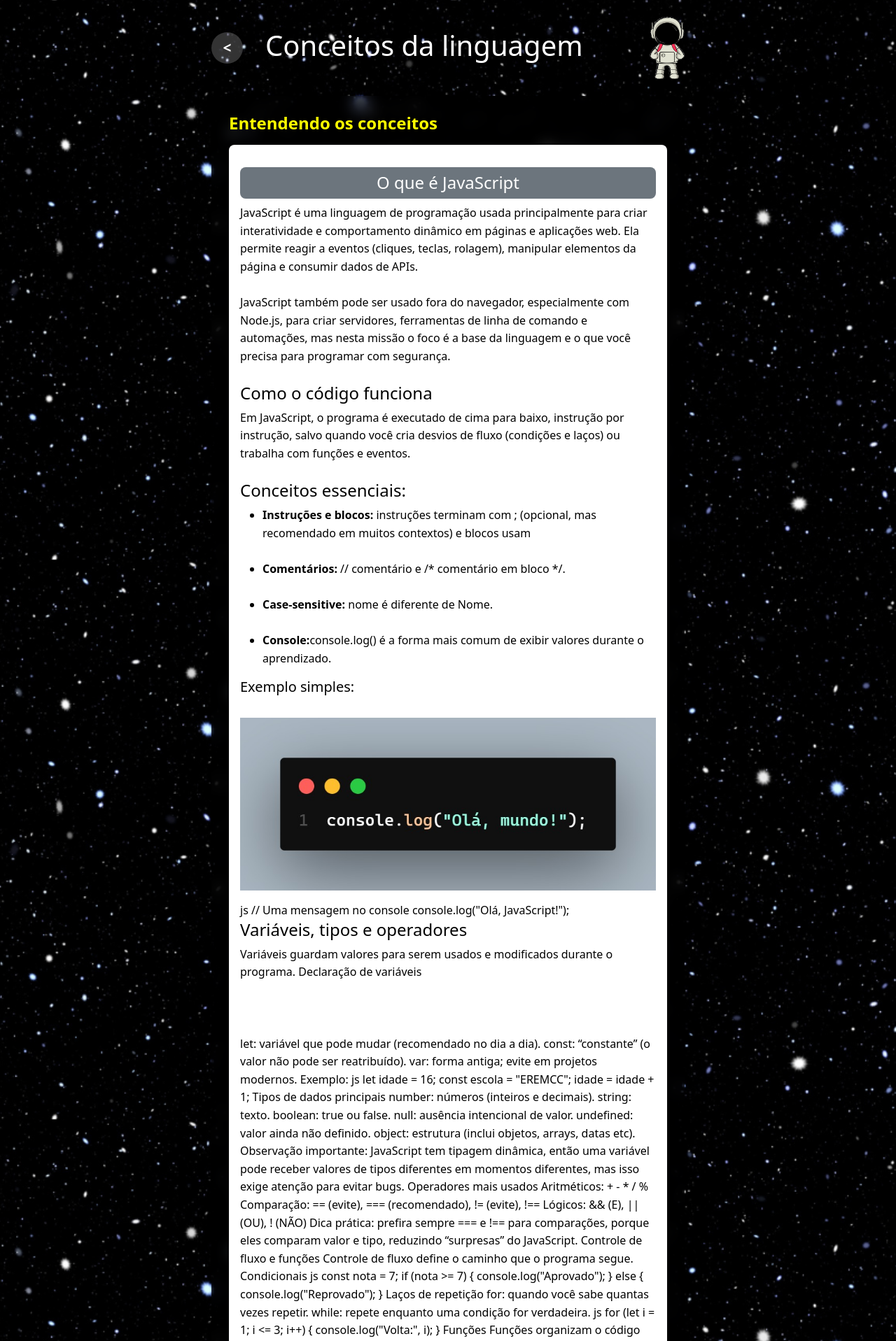
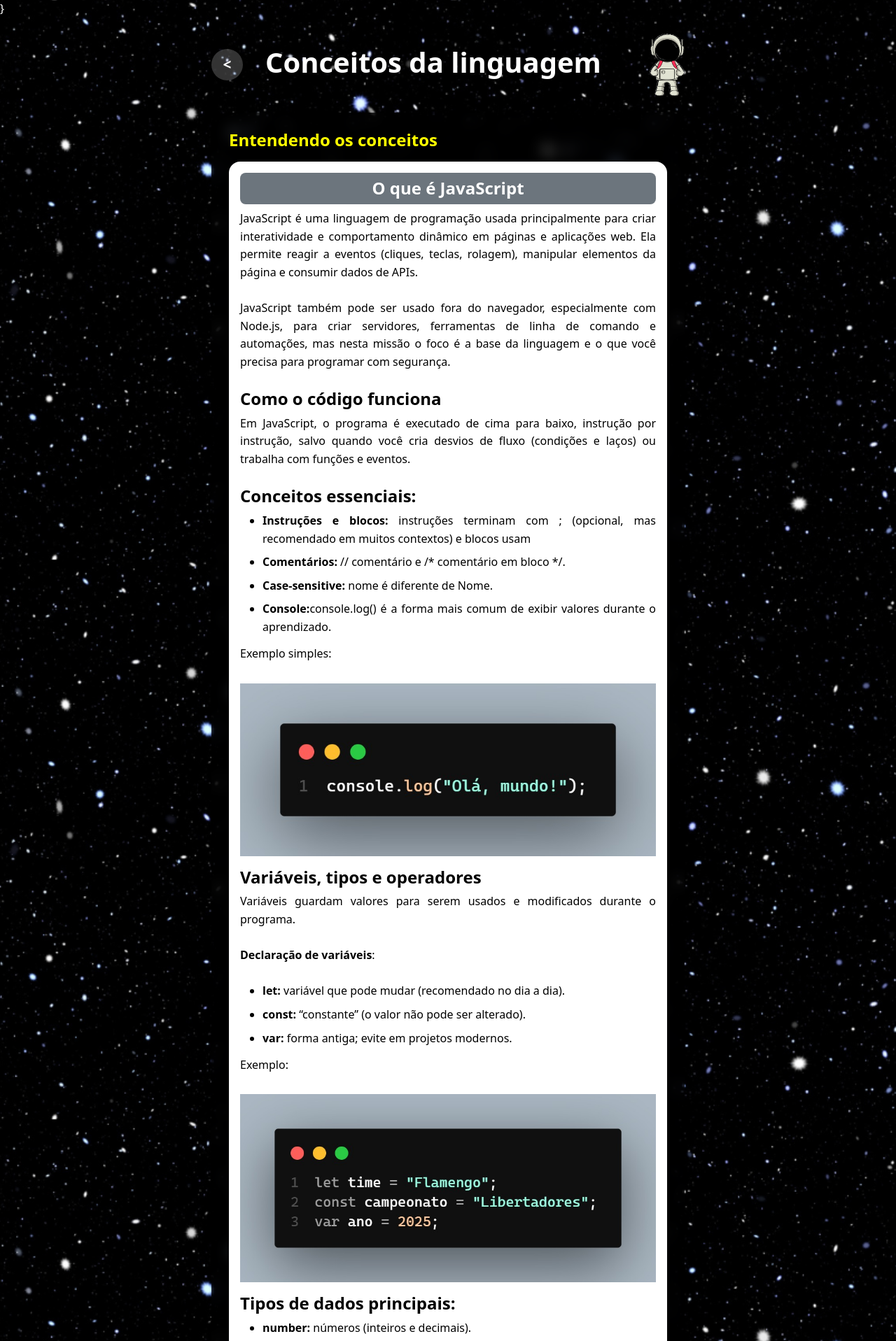
Before and after one commit to FernandoDelmondes47/FutureCoders_Django, a Django app: page /conteudo/ in a window 1280 px wide. Shown: the top 1917 px of the page at 70% size. Run offline with Django 5.2, Linux system fonts and the light colour scheme.

Commit message:
Concluido o conteudo inicial do planeta JS back-end

```diff
--- a/app/templates/base_conteudo.html
+++ b/app/templates/base_conteudo.html
@@ -17,10 +17,6 @@
             background-attachment: fixed;
             min-height: 100vh;
             color: white;
-        }
-
-        p{
-            text-align: justify;
         }
 
         /* Botão Voltar Circular */
@@ -55,6 +51,8 @@
         .text-highlight {
             color: #FFFF00;
             font-weight: 700;
+
+        {% block extra_styles %}{% endblock %}
         }
     </style>
 </head>
@@ -96,9 +94,11 @@
         <!-- Rodapé (Galáxia) -->
         <footer class="text-center mt-5 pb-4">
             {% block footer %}
-            <img src="{% static 'img/galaxia_back.png' %}"
-                 alt="Galáxia"
-                 style="width: 70px; opacity: 0.8;">
+            <a href="{% url 'galaxia_back' %}">
+                <img src="{% static 'img/galaxia_back.png' %}"
+                     alt="Galáxia"
+                     style="width: 70px; opacity: 0.8;">
+            </a>
             {% endblock %}
         </footer>
 
--- a/app/templates/conteudos/javascript_back/conceitos_da_linguagem.html
+++ b/app/templates/conteudos/javascript_back/conceitos_da_linguagem.html
@@ -6,7 +6,7 @@
 
 <!-- Título do Cabeçalho -->
 {% block page_title %}
-    <h1>Conceitos da linguagem</h1>
+    <h1 class="fw-bold">Conceitos da linguagem</h1>
 {% endblock %}
 
 <!-- Estilos Específicos para Código -->
@@ -27,6 +27,7 @@
     .keyword { color: #569cd6; } /* Azul (function, var) */
     .string { color: #ce9178; }  /* Laranja (strings) */
     .comment { color: #6a9955; font-style: italic; } /* Verde (comentários) */
+
 </style>
 {% endblock %}
 
@@ -37,213 +38,97 @@
 <!-- Conteúdo Principal -->
 {% block content %}
 
-    <div class="content-card mb-4">
+    <div class="content-card ">
         <h2 class="h4 fw-bold text-highlight mb-3">Entendendo os conceitos</h2>
-        <div class="text-black fs-6 bg-white rounded-3 p-3" style="line-height: 1.6;">
-            <p style="text-align: right;">
+        <div class="text-black fs-6 bg-white rounded-4 p-3" style="line-height: 1.6;">
+            <article style="text-align: justify;">
 
-            <h4 class="bg-secondary rounded-3 text-center text-white p-2">O que é JavaScript</h4>
+            <h4 class="bg-secondary rounded-3 text-center text-white p-2 fw-bold">O que é JavaScript</h4>
 
             JavaScript é uma linguagem de programação usada principalmente para criar interatividade e comportamento dinâmico em páginas e aplicações web. Ela permite reagir a eventos (cliques, teclas, rolagem), manipular elementos da página e consumir dados de APIs.<br><br>
 
             JavaScript também pode ser usado fora do navegador, especialmente com Node.js, para criar servidores, ferramentas de linha de comando e automações, mas nesta missão o foco é a base da linguagem e o que você precisa para programar com segurança.<br><br>
 
-            <h4>Como o código funciona</h4>
+
+            <h4><strong>Como o código funciona</strong></h4>
+
 
             Em JavaScript, o programa é executado de cima para baixo, instrução por instrução, salvo quando você cria desvios de fluxo (condições e laços) ou trabalha com funções e eventos.<br><br>
 
-            <h4>Conceitos essenciais:</h4>
+
+                <h4><strong>Conceitos essenciais:</strong></h4>
+
 
             <ul>
-                <li>
+                <li class="mb-2">
                     <strong>Instruções e blocos:</strong> instruções terminam com ; (opcional, mas recomendado em muitos contextos) e blocos usam
-                </li><br>
-                <li>
+                </li>
+                <li class="mb-2">
                     <strong>Comentários:</strong> // comentário e /* comentário em bloco */.
-                </li><br>
-                <li>
+                </li>
+                <li class="mb-2">
                     <strong>Case-sensitive:</strong> nome é diferente de Nome.
-                </li><br>
-                <li>
+                </li>
+                <li class="mb-2">
                     <strong>Console:</strong>console.log() é a forma mais comum de exibir valores durante o aprendizado.
                 </li>
             </ul>
-            <h5 class="mt-3 mb-3">Exemplo simples:</h5>
+            <h6 class="mt-3 mb-3">Exemplo simples:</h6>
             <img src="{% static 'img/ola_mundo.jpeg' %}" class="img-fluid mt-3 mb-3" alt="Exemplo de código">
 
-js
-// Uma mensagem no console
-console.log("Olá, JavaScript!");
 
-            <h4>Variáveis, tipos e operadores</h4>
 
-            Variáveis guardam valores para serem usados e modificados durante o programa.
-            Declaração de variáveis<br><br><br><br>
 
-            let: variável que pode mudar (recomendado no dia a dia).
+            <h4><strong>Variáveis, tipos e operadores</strong></h4>
 
-            const: “constante” (o valor não pode ser reatribuído).
+            Variáveis guardam valores para serem usados e modificados durante o programa.<br><br>
 
-            var: forma antiga; evite em projetos modernos.
+            <strong>Declaração de variáveis</strong>:<br><br>
 
-Exemplo:
+            <ul>
+                <li class="mb-2 "><strong>let:</strong> variável que pode mudar (recomendado no dia a dia).</li>
+                <li class="mb-2 "><strong>const:</strong> “constante” (o valor não pode ser alterado).</li>
+                <li class="mb-2 "><strong>var:</strong> forma antiga; evite em projetos modernos.</li>
+            </ul>
 
-js
-let idade = 16;
-const escola = "EREMCC";
-idade = idade + 1;
+            <h6 class="mt-3 mb-3">Exemplo:</h6>
+            <img src="{% static 'img/variaveis.jpeg' %}" alt="Exemplo de código declarando variáveis" class="img-fluid mt-3 mb-3">
 
-Tipos de dados principais
+            <h4><strong>Tipos de dados principais:</strong></h4>
 
-    number: números (inteiros e decimais).
+            <ul>
+                <li class="mb-2"><strong>number:</strong> números (inteiros e decimais).</li>
+                <li class="mb-2"><strong>string:</strong> texto.</li>
+                <li class="mb-2"><strong>boolean:</strong> true ou false.</li>
+                <li class="mb-2"><strong>null:</strong> ausência intencional de valor.</li>
+                <li class="mb-2"><strong>undefined:</strong> valor ainda não definido.</li>
+                <li class="mb-2"><strong>object:</strong> estrutura (inclui objetos, arrays, datas etc).</li>
+            </ul>
 
-    string: texto.
+            <strong>Observação importante:</strong> JavaScript tem tipagem dinâmica, então uma variável pode receber valores de tipos diferentes em momentos diferentes, mas isso exige atenção para evitar bugs.<br><br>
 
-    boolean: true ou false.
+            <h4><strong>Operadores mais usados:</strong></h4>
 
-    null: ausência intencional de valor.
+            <ul>
+                <li class="mb-2"><strong>Aritméticos:</strong> +(soma), - (subtração), * (multiplicação), / (divisão), % (resto da divisão).</li>
+                <li class="mb-2"><strong>Comparação:</strong> == (igual), === (identico em valor e tipo), != (diferente), !== (diferente em valor e tipo).</li>
+                <li class="mb-2"><strong>Lógicos:</strong> && (E), || (OU), ! (NÃO).</li>
+            </ul>
 
-    undefined: valor ainda não definido.
-
-    object: estrutura (inclui objetos, arrays, datas etc).
-
-Observação importante: JavaScript tem tipagem dinâmica, então uma variável pode receber valores de tipos diferentes em momentos diferentes, mas isso exige atenção para evitar bugs.
-Operadores mais usados
-
-    Aritméticos: + - * / %
-
-    Comparação: == (evite), === (recomendado), != (evite), !==
-
-    Lógicos: && (E), || (OU), ! (NÃO)
-
-Dica prática: prefira sempre === e !== para comparações, porque eles comparam valor e tipo, reduzindo “surpresas” do JavaScript.
-Controle de fluxo e funções
-
-Controle de fluxo define o caminho que o programa segue.
-Condicionais
-
-js
-const nota = 7;
-
-if (nota >= 7) {
-  console.log("Aprovado");
-} else {
-  console.log("Reprovado");
-}
-
-Laços de repetição
-
-    for: quando você sabe quantas vezes repetir.
-
-    while: repete enquanto uma condição for verdadeira.
-
-js
-for (let i = 1; i <= 3; i++) {
-  console.log("Volta:", i);
-}
-
-Funções
-
-Funções organizam o código em partes reutilizáveis.
-
-js
-function somar(a, b) {
-  return a + b;
-}
-
-console.log(somar(2, 3));
-
-Também existe a arrow function:
-
-js
-const dobrar = (n) => n * 2;
-console.log(dobrar(5));
-
-Objetos, arrays e o “mundo web”
-Objetos
-
-Objetos agrupam dados e comportamento.
-
-js
-const aluno = {
-  nome: "Ana",
-  turma: "2º Ano",
-  aprovado: true
-};
-
-console.log(aluno.nome);
-
-Arrays
-
-Arrays são listas ordenadas.
-
-js
-const linguagens = ["HTML", "CSS", "JavaScript"];
-linguagens.push("Python");
-console.log(linguagens.length);
-
-DOM (o que liga JS à página)
-
-No navegador, JavaScript conversa com a página via DOM (Document Object Model), que representa os elementos HTML como objetos manipuláveis.
-
-Exemplo (conceitual):
-
-    Selecionar um elemento
-
-    Alterar texto/estilo
-
-    Reagir a um clique
-
-js
-const botao = document.querySelector("#meuBotao");
-botao.addEventListener("click", () => {
-  alert("Você clicou!");
-});
-
-Boas práticas iniciais
-
-    Dê nomes claros para variáveis e funções (calcularMedia, totalCarrinho).
-
-    Evite “mágica”: transforme números e textos importantes em constantes.
-
-    Quebre o problema em funções pequenas.
-
-    Use console.log() para entender valores antes de tentar “adivinhar” o erro.
-        </p>
+            <strong>Dica prática:</strong> prefira sempre === e !== para comparações, porque eles comparam valor e tipo, reduzindo “surpresas” do JavaScript.
+            </article>
         </div>
     </div>
 
-    <!-- Exemplo de Código -->
-    {% if topico.codigo_exemplo %}
-    <h3 class="h5 fw-bold mb-2 ps-2">Exemplo Prático:</h3>
-    <div class="code-block shadow-sm">
-        <pre class="m-0"><code>{{ topico.codigo_exemplo }}</code></pre>
-    </div>
-    {% endif %}
-
     <!-- Botões de Navegação -->
-    <div class="d-flex justify-content-between align-items-center mt-5">
-
-        <!-- Botão Anterior (Se existir) -->
-        {% if topico_anterior %}
-        <a href="{% url 'detalhe_topico' topico_anterior.id %}" class="btn btn-outline-light rounded-pill px-4 fw-bold">
-            &lt; Anterior
+    <div class="d-flex flex-column justify-content-center align-items-center mt-5">
+        <!-- Botão Finalizar Missão -->
+        <a href="{% url 'planeta_javascript_back' %}" class="btn rounded-pill px-4 fw-bold mb-3" style="background-color: #FFFF00;">
+            <strong>Concluir Missão ✓</strong>
         </a>
-        {% else %}
-        <div></div> <!-- Espaço vazio para manter alinhamento -->
-        {% endif %}
-
-        <!-- Botão Próximo (Se existir) -->
-        {% if topico_proximo %}
-        <a href="{% url 'detalhe_topico' topico_proximo.id %}" class="btn btn-warning rounded-pill px-4 fw-bold">
-            Próximo &gt;
+        <a href="{% url 'planeta_javascript_back' %}" class="btn rounded-pill px-4 fw-bold" style="background-color: #FFFF00;">
+            <strong>Execícios</strong>
         </a>
-        {% else %}
-        <!-- Botão Finalizar Missão -->
-        <a href="{% url 'planeta_javascript_back' %}" class="btn btn-success rounded-pill px-4 fw-bold">
-            Concluir Missão ✓
-        </a>
-        {% endif %}
 
     </div>
 
--- a/app/views.py
+++ b/app/views.py
@@ -20,7 +20,7 @@ def construcao_view(request):
     return render(request, 'planeta_construcao.html')
 
 def planeta_javascript_view(request):
-    return render(request, 'planeta_javascript_back.html')
+    return render(request, 'planetas/planeta_javascript_back.html')
 
 def conteudo_view(request):
     return render(request, 'conteudos/javascript_back/conceitos_da_linguagem.html')
```
Also changed, not shown: app/templates/planetas/planeta_javascript_back.html (renamed from app/templates/planeta_javascript_back.html, +1 -9 lines), app/static/img/variaveis.jpeg (added), app/templates/planetas/planeta_construcao.html (renamed from app/templates/planeta_construcao.html).
